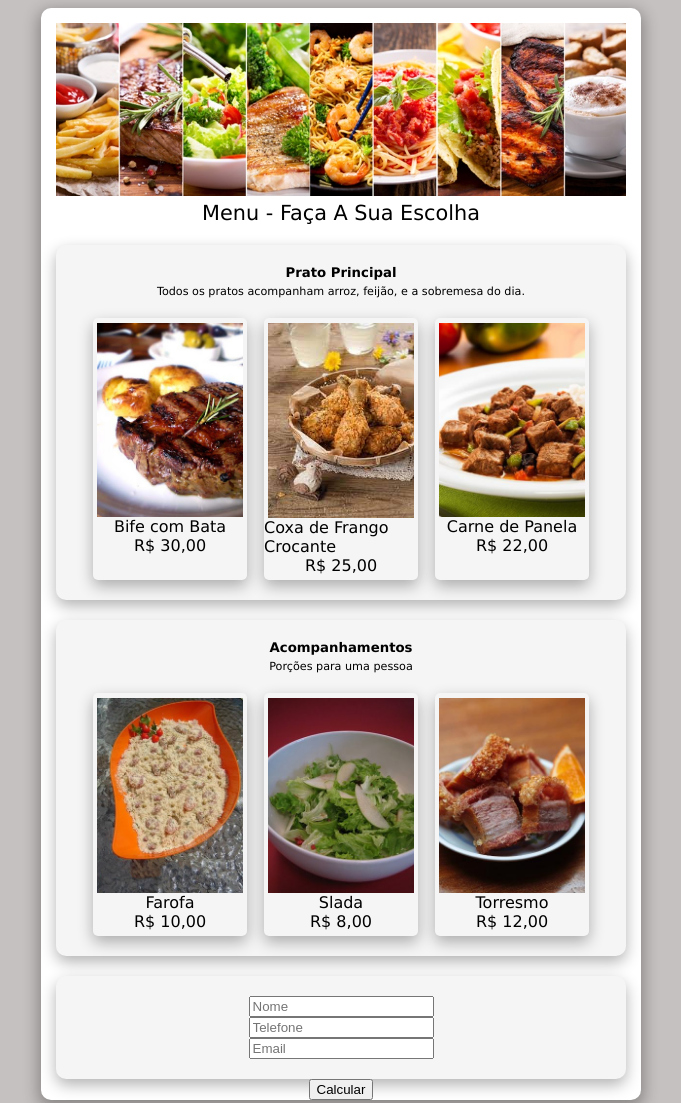
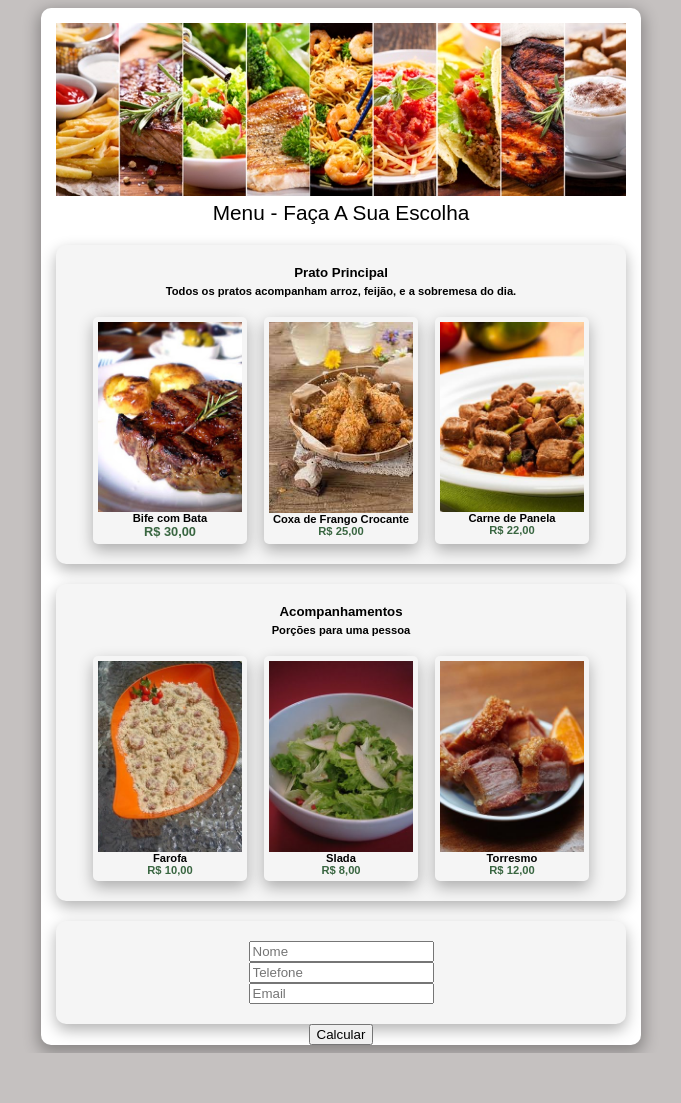
Before and after one commit to LuizFCabral/Bootcamp_Projeto03, a plain HTML site: page index.html in a window 1280 px wide. Shown: the top 1103 px of the page, without its empty margins (299-980 px from the left). After the commit the page ends 1053 px from the top, so only its background shows below. Drawn offline with Linux system fonts and the light colour scheme.

Commit message:
Inicia a estilização de cada item

```diff
--- a/index.html
+++ b/index.html
@@ -21,31 +21,30 @@
 						<img
 							src="./assets/bife.jpg"
 							alt="Item1"
-							style="width: 95%"
+							style="width: 93%"
 						/>
-						Bife com Bata
-						<div>R$ 30,00</div>
+						<p>Bife com Bata</p>
+						<h1>R$ 30,00</h1>
 						<div class="qunatidade"></div>
 					</div>
 					<div class="card-item">
 						<img
-							src="./assets/coxa.jpg
-						"
+							src="./assets/coxa.jpg"
 							alt="Item2"
-							style="width: 95%"
+							style="width: 93%"
 						/>
-						Coxa de Frango Crocante
-						<div>R$ 25,00</div>
+						<p>Coxa de Frango Crocante</p>
+						<div class="dinheiro">R$ 25,00</div>
 						<div class="qunatidade"></div>
 					</div>
 					<div class="card-item">
 						<img
 							src="./assets/panela.jpg"
 							alt="Item3"
-							style="width: 95%"
+							style="width: 93%"
 						/>
-						Carne de Panela
-						<div>R$ 22,00</div>
+						<p>Carne de Panela</p>
+						<div class="dinheiro">R$ 22,00</div>
 						<div class="qunatidade"></div>
 					</div>
 				</div>
@@ -58,30 +57,30 @@
 						<img
 							src="./assets/farofa.jpg"
 							alt="Item4"
-							style="width: 95%"
+							style="width: 93%"
 						/>
-						Farofa
-						<div>R$ 10,00</div>
+						<p>Farofa</p>
+						<div class="dinheiro">R$ 10,00</div>
 						<div class="qunatidade"></div>
 					</div>
 					<div class="card-item">
 						<img
 							src="./assets/salad.jpg"
 							alt="Item5"
-							style="width: 95%"
+							style="width: 93%"
 						/>
-						Slada
-						<div>R$ 8,00</div>
+						<p>Slada</p>
+						<div class="dinheiro">R$ 8,00</div>
 						<div class="qunatidade"></div>
 					</div>
 					<div class="card-item">
 						<img
 							src="./assets/torresmo.jpg"
 							alt="Item6"
-							style="width: 95%"
+							style="width: 93%"
 						/>
-						Torresmo
-						<div>R$ 12,00</div>
+						<p>Torresmo</p>
+						<div class="dinheiro">R$ 12,00</div>
 						<div class="qunatidade"></div>
 					</div>
 				</div>
--- a/style.css
+++ b/style.css
@@ -1,7 +1,16 @@
+:root {
+	--verde-escuro: #396641;
+}
+
 body {
 	background-color: #c5c1c0;
-	font-family: "Lucida Sans", "Lucida Sans Regular", "Lucida Grande",
-		"Lucida Sans Unicode", Geneva, Verdana, sans-serif;
+	font-family: "arial";
+}
+
+h1 {
+	font-size: 0.8rem;
+	margin: 0px;
+	color: var(--verde-escuro);
 }
 
 h5 {
@@ -12,6 +21,7 @@ h5 {
 p {
 	font-size: 0.7em;
 	margin: 0px;
+	font-weight: 600;
 }
 
 .container {
@@ -63,3 +73,9 @@ p {
 	align-items: center;
 	padding: 5px 0px;
 }
+
+.dinheiro {
+	color: var(--verde-escuro);
+	font-size: 0.7rem;
+	font-weight: bold;
+}
```
